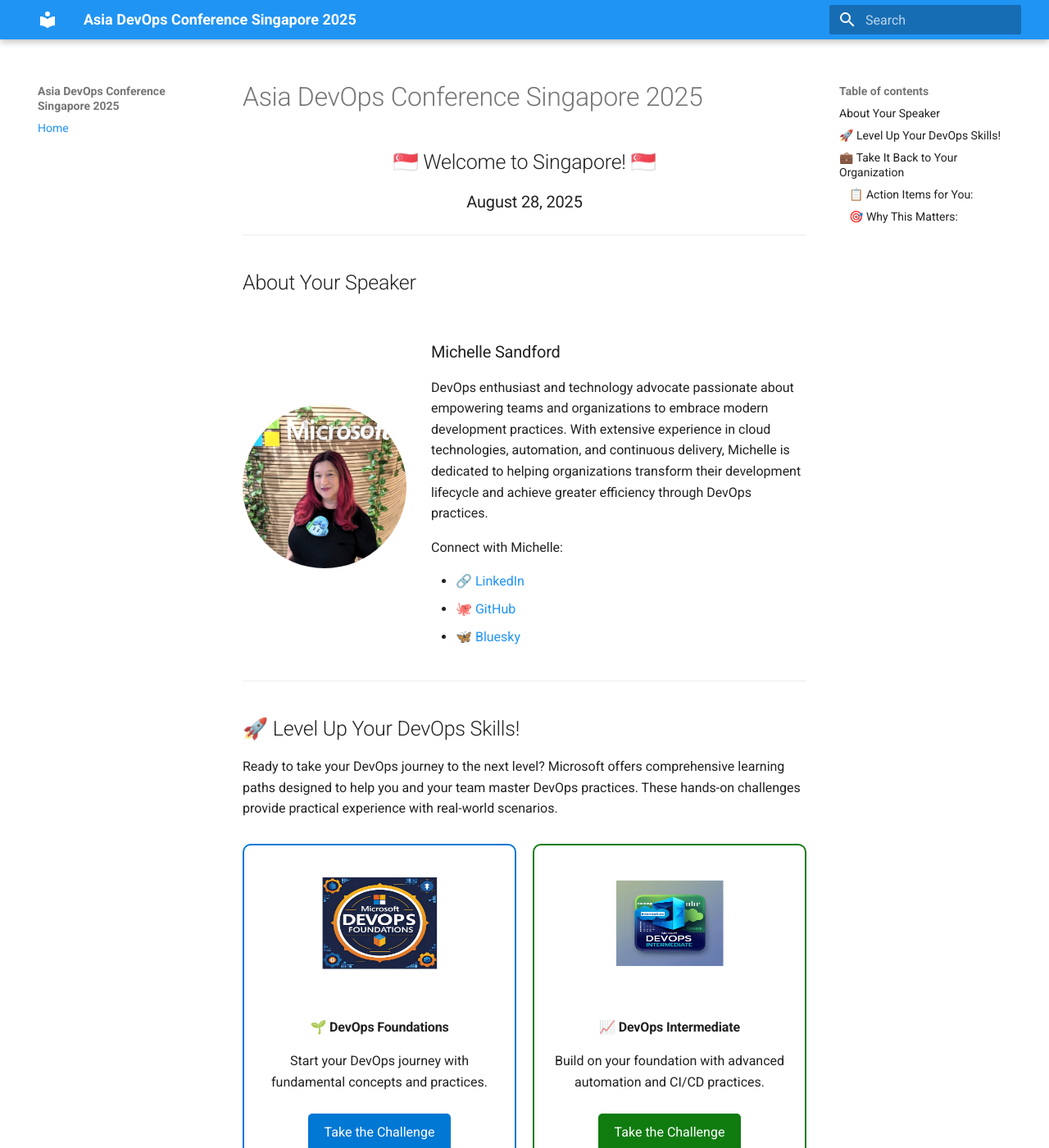
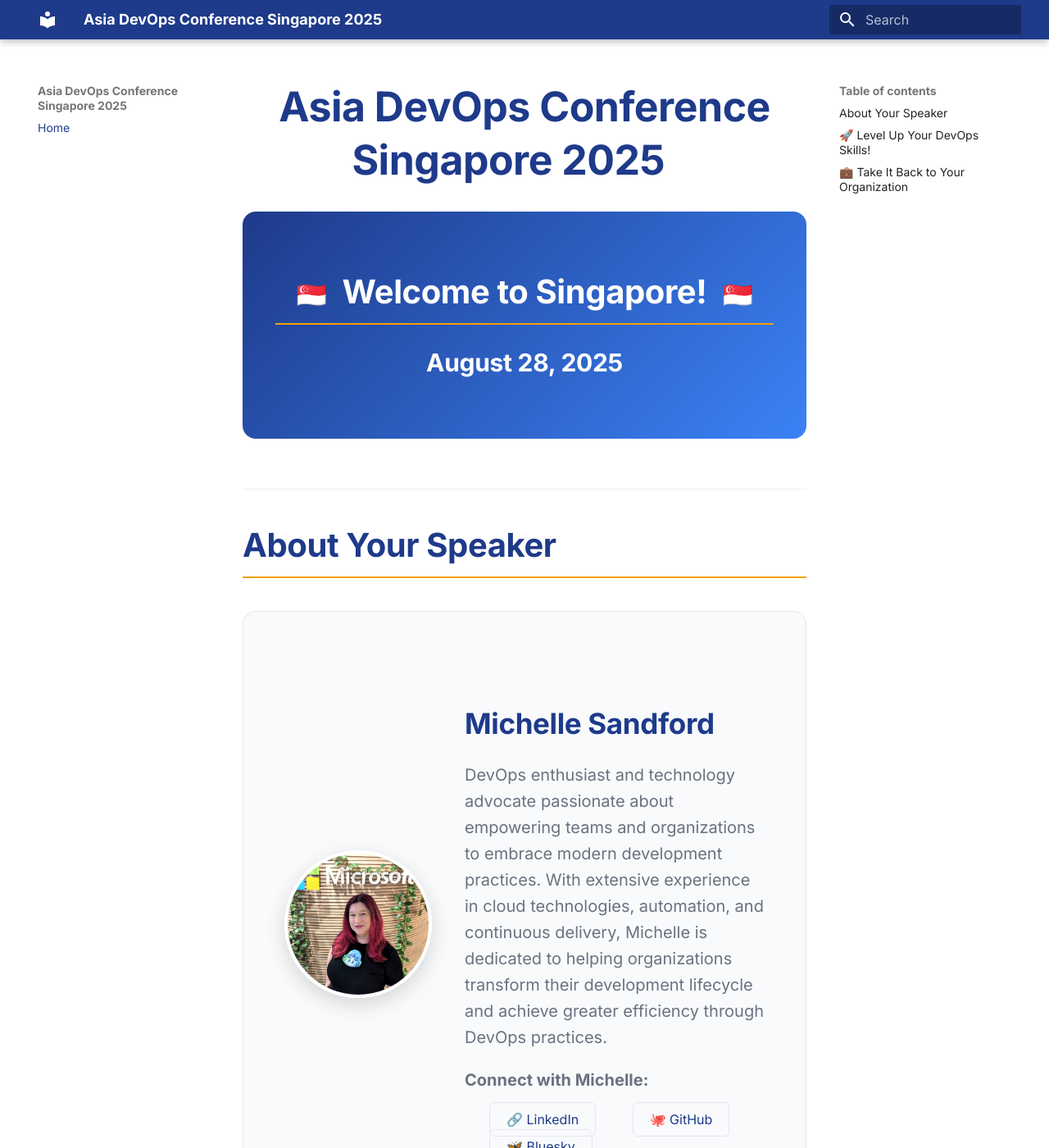
Before and after one commit to codess-aus/SingaporeDevOps, an MkDocs documentation site: the page built from docs/index.md, in a window 1280 px wide and 1400 px high. Shown: the whole window at 82% size. Built offline with MkDocs 1.6.1 and Material for MkDocs 9.7.7, drawn with Linux system fonts in a browser that asks for light colours; some of the changed text lies outside the part shown.

Commit message:
Implement professional business styling matching Asia DevOps Conferences website
- Add custom CSS with professional color scheme and typography
- Update MkDocs configuration with Material theme enhancements
- Restructure index.md with semantic HTML and CSS classes
- Improve responsive design and user experience
- Match visual style to asiadevopsconferences.com branding

```diff
--- a/docs/index.md
+++ b/docs/index.md
@@ -1,7 +1,7 @@
 # Asia DevOps Conference Singapore 2025
 
-<div align="center">
-  <h2>🇸🇬 Welcome to Singapore! 🇸🇬</h2>
+<div class="conference-header">
+  <h2><span class="flag-emoji">🇸🇬</span> Welcome to Singapore! <span class="flag-emoji">🇸🇬</span></h2>
   <h3>August 28, 2025</h3>
 </div>
 
@@ -9,18 +9,20 @@
 
 ## About Your Speaker
 
-<div style="display: flex; align-items: center; margin: 20px 0;">
-  <img src="assets/1. profile pic.jpg" alt="Michelle Sandford" style="width: 200px; height: 200px; border-radius: 50%; margin-right: 30px; object-fit: cover;">
-  <div>
-    <h3>Michelle Sandford</h3>
-    <p>DevOps enthusiast and technology advocate passionate about empowering teams and organizations to embrace modern development practices. With extensive experience in cloud technologies, automation, and continuous delivery, Michelle is dedicated to helping organizations transform their development lifecycle and achieve greater efficiency through DevOps practices.</p>
+<div class="speaker-section">
+  <div class="speaker-profile">
+    <img src="assets/1. profile pic.jpg" alt="Michelle Sandford">
+    <div class="speaker-info">
+      <h3>Michelle Sandford</h3>
+      <p>DevOps enthusiast and technology advocate passionate about empowering teams and organizations to embrace modern development practices. With extensive experience in cloud technologies, automation, and continuous delivery, Michelle is dedicated to helping organizations transform their development lifecycle and achieve greater efficiency through DevOps practices.</p>
 
-    <p>Connect with Michelle:</p>
-    <ul>
-      <li>🔗 <a href="https://linkedin.com/in/michelle-sandford" target="_blank">LinkedIn</a></li>
-      <li>🐙 <a href="https://github.com/codess-aus" target="_blank">GitHub</a></li>
-      <li>🦋 <a href="https://bsky.app/profile/codess-aus.bsky.social" target="_blank">Bluesky</a></li>
-    </ul>
+      <p><strong>Connect with Michelle:</strong></p>
+      <ul class="social-links">
+        <li><a href="https://linkedin.com/in/michelle-sandford" target="_blank">🔗 LinkedIn</a></li>
+        <li><a href="https://github.com/codess-aus" target="_blank">🐙 GitHub</a></li>
+        <li><a href="https://bsky.app/profile/codess-aus.bsky.social" target="_blank">🦋 Bluesky</a></li>
+      </ul>
+    </div>
   </div>
 </div>
 
@@ -30,70 +32,83 @@
 
 Ready to take your DevOps journey to the next level? Microsoft offers comprehensive learning paths designed to help you and your team master DevOps practices. These hands-on challenges provide practical experience with real-world scenarios.
 
-<div style="display: grid; grid-template-columns: repeat(auto-fit, minmax(300px, 1fr)); gap: 20px; margin: 30px 0;">
-
-  <div style="text-align: center; padding: 20px; border: 2px solid #0078d4; border-radius: 10px;">
+<div class="cards-grid">
+  <div class="devops-card">
     <a href="https://docs.microsoft.com/en-us/learn/challenges?id=b950cd71-3566-49bc-9a03-96bf2d86ee0a" target="_blank">
-      <img src="assets/DevOps Foundations.png" alt="DevOps Foundations Badge" style="width: 150px; height: 150px; margin-bottom: 15px;">
+      <img src="assets/DevOps Foundations.png" alt="DevOps Foundations Badge">
     </a>
     <h4>🌱 DevOps Foundations</h4>
     <p>Start your DevOps journey with fundamental concepts and practices.</p>
-    <a href="https://learn.microsoft.com/en-gb/challenges/wrojuzt8d6w6np?sharingId=3029CD893E680AF5" target="_blank" style="background-color: #0078d4; color: white; padding: 10px 20px; text-decoration: none; border-radius: 5px; display: inline-block; margin-top: 10px;">Take the Challenge</a>
+    <a href="https://learn.microsoft.com/en-gb/challenges/wrojuzt8d6w6np?sharingId=3029CD893E680AF5" target="_blank" class="btn-primary">Take the Challenge</a>
   </div>
 
-  <div style="text-align: center; padding: 20px; border: 2px solid #107c10; border-radius: 10px;">
+  <div class="devops-card">
     <a href="https://learn.microsoft.com/en-gb/challenges/y21qfetrgeg1m2?sharingId=3029CD893E680AF5" target="_blank">
-      <img src="assets/DevOps Intermediate.png" alt="DevOps Intermediate Badge" style="width: 150px; height: 150px; margin-bottom: 15px;">
+      <img src="assets/DevOps Intermediate.png" alt="DevOps Intermediate Badge">
     </a>
     <h4>📈 DevOps Intermediate</h4>
     <p>Build on your foundation with advanced automation and CI/CD practices.</p>
-    <a href="https://learn.microsoft.com/en-gb/challenges/qpk7sqtm0jz1ko?tab-challenges-created=tab-created-upcoming&sharingId=3029CD893E680AF5" target="_blank" style="background-color: #107c10; color: white; padding: 10px 20px; text-decoration: none; border-radius: 5px; display: inline-block; margin-top: 10px;">Take the Challenge</a>
+    <a href="https://learn.microsoft.com/en-gb/challenges/qpk7sqtm0jz1ko?tab-challenges-created=tab-created-upcoming&sharingId=3029CD893E680AF5" target="_blank" class="btn-primary">Take the Challenge</a>
   </div>
 
-  <div style="text-align: center; padding: 20px; border: 2px solid #8661c5; border-radius: 10px;">
+  <div class="devops-card">
     <a href="https://docs.microsoft.com/en-us/learn/challenges?id=7a9f4b3e-2c1d-4e8f-9b6a-3d2e1f0c9b8a" target="_blank">
-      <img src="assets/DevOps Advanced.png" alt="DevOps Advanced Badge" style="width: 150px; height: 150px; margin-bottom: 15px;">
+      <img src="assets/DevOps Advanced.png" alt="DevOps Advanced Badge">
     </a>
     <h4>🎯 DevOps Advanced</h4>
     <p>Master complex DevOps scenarios and enterprise-scale implementations.</p>
-    <a href="https://docs.microsoft.com/en-us/learn/challenges?id=7a9f4b3e-2c1d-4e8f-9b6a-3d2e1f0c9b8a" target="_blank" style="background-color: #8661c5; color: white; padding: 10px 20px; text-decoration: none; border-radius: 5px; display: inline-block; margin-top: 10px;">Take the Challenge</a>
+    <a href="https://docs.microsoft.com/en-us/learn/challenges?id=7a9f4b3e-2c1d-4e8f-9b6a-3d2e1f0c9b8a" target="_blank" class="btn-primary">Take the Challenge</a>
   </div>
-
 </div>
 
 ## 💼 Take It Back to Your Organization
 
 Don't keep this knowledge to yourself! Here's how you can champion DevOps transformation in your workplace:
 
-### 📋 Action Items for You:
-- ✅ **Share these learning paths** with your development and operations teams
-- ✅ **Propose a team challenge** to complete one learning path together
-- ✅ **Schedule regular DevOps skill-building sessions** using Microsoft Learn content
-- ✅ **Create internal champions** by encouraging team members to earn these badges
-- ✅ **Track progress and celebrate achievements** to maintain momentum
+<div class="checklist">
+  <h4>📋 Action Items for You:</h4>
+  <ul>
+    <li><strong>Share these learning paths</strong> with your development and operations teams</li>
+    <li><strong>Schedule regular DevOps skill-building sessions</strong> using Microsoft Learn content</li>
+    <li><strong>Create internal champions</strong> by encouraging team members to earn these badges</li>
+    <li><strong>Track progress and celebrate achievements</strong> to maintain momentum</li>
+  </ul>
+</div>
 
-### 🎯 Why This Matters:
-- **Improved collaboration** between development and operations teams
-- **Faster time-to-market** with automated CI/CD pipelines
-- **Higher quality software** through continuous testing and monitoring
-- **Reduced deployment risks** with infrastructure as code and automated rollbacks
-- **Enhanced team satisfaction** through better tools and processes
-
----
-
-<div style="background-color: #f8f9fa; padding: 20px; border-radius: 10px; margin: 30px 0; text-align: center;">
-  <h3>🌟 Ready to Transform Your Organization?</h3>
-  <p style="font-size: 18px; margin: 15px 0;">
-    The future of software delivery is DevOps. Start your journey today and help your organization embrace the practices that will drive innovation and success.
-  </p>
-  <p style="font-style: italic; color: #666;">
-    "The best time to start your DevOps transformation was yesterday. The second best time is now."
-  </p>
+<div class="benefits-grid">
+  <div class="benefit-item">
+    <strong>Improved collaboration</strong>
+    Between development and operations teams
+  </div>
+  <div class="benefit-item">
+    <strong>Faster time-to-market</strong>
+    With automated CI/CD pipelines
+  </div>
+  <div class="benefit-item">
+    <strong>Higher quality software</strong>
+    Through continuous testing and monitoring
+  </div>
+  <div class="benefit-item">
+    <strong>Reduced deployment risks</strong>
+    With infrastructure as code and automated rollbacks
+  </div>
+  <div class="benefit-item">
+    <strong>Enhanced team satisfaction</strong>
+    Through better tools and processes
+  </div>
 </div>
 
 ---
 
-<div align="center">
+<div class="action-section">
+  <h3>🌟 Ready to Transform Your Organization?</h3>
+  <p>The future of software delivery is DevOps. Start your journey today and help your organization embrace the practices that will drive innovation and success.</p>
+  <p><em>"The best time to start your DevOps transformation was yesterday. The second best time is now."</em></p>
+</div>
+
+---
+
+<div class="conference-footer">
   <p><strong>Thank you for attending the Asia DevOps Conference Singapore 2025!</strong></p>
-  <p>🇸🇬 See you next year! 🇸🇬</p>
+  <p><span class="flag-emoji">🇸🇬</span> See you next year! <span class="flag-emoji">🇸🇬</span></p>
 </div>
--- /dev/null
+++ b/docs/stylesheets/extra.css
@@ -0,0 +1,334 @@
+/* Asia DevOps Conference Professional Styling */
+
+:root {
+  --primary-color: #1e3a8a;
+  --secondary-color: #3b82f6;
+  --accent-color: #f59e0b;
+  --text-dark: #1f2937;
+  --text-light: #6b7280;
+  --background-light: #f8fafc;
+  --border-color: #e5e7eb;
+}
+
+/* Override Material theme colors */
+[data-md-color-scheme="default"] {
+  --md-primary-fg-color: var(--primary-color);
+  --md-primary-fg-color--light: var(--secondary-color);
+  --md-primary-fg-color--dark: #1e40af;
+  --md-accent-fg-color: var(--accent-color);
+  --md-text-color: var(--text-dark);
+}
+
+/* Typography improvements */
+.md-typeset {
+  font-family: 'Inter', 'Segoe UI', -apple-system, BlinkMacSystemFont, sans-serif;
+  line-height: 1.6;
+}
+
+.md-typeset h1 {
+  color: var(--primary-color);
+  font-weight: 700;
+  font-size: 2.5rem;
+  margin-bottom: 1.5rem;
+  text-align: center;
+}
+
+.md-typeset h2 {
+  color: var(--primary-color);
+  font-weight: 600;
+  font-size: 2rem;
+  margin-top: 2rem;
+  margin-bottom: 1rem;
+  border-bottom: 2px solid var(--accent-color);
+  padding-bottom: 0.5rem;
+}
+
+.md-typeset h3 {
+  color: var(--text-dark);
+  font-weight: 600;
+  font-size: 1.5rem;
+  margin-top: 1.5rem;
+  margin-bottom: 0.75rem;
+}
+
+.md-typeset h4 {
+  color: var(--primary-color);
+  font-weight: 600;
+  font-size: 1.25rem;
+  margin-bottom: 0.5rem;
+}
+
+/* Professional card styling */
+.devops-card {
+  background: white;
+  border: 1px solid var(--border-color);
+  border-radius: 12px;
+  padding: 2rem;
+  text-align: center;
+  box-shadow: 0 4px 6px -1px rgba(0, 0, 0, 0.1), 0 2px 4px -1px rgba(0, 0, 0, 0.06);
+  transition: all 0.3s ease;
+  margin-bottom: 1.5rem;
+}
+
+.devops-card:hover {
+  transform: translateY(-4px);
+  box-shadow: 0 10px 25px -3px rgba(0, 0, 0, 0.1), 0 4px 6px -2px rgba(0, 0, 0, 0.05);
+}
+
+.devops-card img {
+  width: 120px !important;
+  height: 120px !important;
+  margin-bottom: 1rem !important;
+  border-radius: 8px;
+}
+
+/* Professional button styling */
+.btn-primary {
+  background: linear-gradient(135deg, var(--primary-color) 0%, var(--secondary-color) 100%);
+  color: white;
+  padding: 12px 24px;
+  text-decoration: none;
+  border-radius: 8px;
+  display: inline-block;
+  margin-top: 1rem;
+  font-weight: 600;
+  transition: all 0.3s ease;
+  border: none;
+  cursor: pointer;
+}
+
+.btn-primary:hover {
+  transform: translateY(-2px);
+  box-shadow: 0 6px 20px rgba(30, 58, 138, 0.4);
+  text-decoration: none;
+  color: white;
+}
+
+.btn-secondary {
+  background: linear-gradient(135deg, var(--accent-color) 0%, #f97316 100%);
+  color: white;
+  padding: 12px 24px;
+  text-decoration: none;
+  border-radius: 8px;
+  display: inline-block;
+  margin-top: 1rem;
+  font-weight: 600;
+  transition: all 0.3s ease;
+}
+
+.btn-secondary:hover {
+  transform: translateY(-2px);
+  box-shadow: 0 6px 20px rgba(245, 158, 11, 0.4);
+  text-decoration: none;
+  color: white;
+}
+
+/* Professional speaker section */
+.speaker-section {
+  background: var(--background-light);
+  border-radius: 16px;
+  padding: 2.5rem;
+  margin: 2rem 0;
+  border: 1px solid var(--border-color);
+}
+
+.speaker-profile {
+  display: flex;
+  align-items: center;
+  gap: 2rem;
+  margin: 1.5rem 0;
+}
+
+.speaker-profile img {
+  width: 180px !important;
+  height: 180px !important;
+  border-radius: 50% !important;
+  object-fit: cover !important;
+  border: 4px solid white;
+  box-shadow: 0 8px 25px rgba(0, 0, 0, 0.15);
+}
+
+.speaker-info h3 {
+  color: var(--primary-color);
+  font-size: 1.75rem;
+  margin-bottom: 0.5rem;
+}
+
+.speaker-info p {
+  color: var(--text-light);
+  font-size: 1rem;
+  line-height: 1.6;
+  margin-bottom: 1rem;
+}
+
+/* Social links styling */
+.social-links {
+  list-style: none;
+  padding: 0;
+  margin: 1rem 0;
+}
+
+.social-links li {
+  display: inline-block;
+  margin-right: 1rem;
+}
+
+.social-links a {
+  color: var(--primary-color);
+  text-decoration: none;
+  font-weight: 500;
+  padding: 0.5rem 1rem;
+  border-radius: 6px;
+  transition: all 0.3s ease;
+  border: 1px solid var(--border-color);
+}
+
+.social-links a:hover {
+  background: var(--primary-color);
+  color: white;
+  transform: translateY(-2px);
+}
+
+/* Grid layout for cards */
+.cards-grid {
+  display: grid;
+  grid-template-columns: repeat(auto-fit, minmax(300px, 1fr));
+  gap: 2rem;
+  margin: 2rem 0;
+}
+
+/* Action section styling */
+.action-section {
+  background: linear-gradient(135deg, var(--primary-color) 0%, var(--secondary-color) 100%);
+  color: white;
+  padding: 3rem 2rem;
+  border-radius: 16px;
+  margin: 3rem 0;
+  text-align: center;
+}
+
+.action-section h3 {
+  color: white;
+  font-size: 2rem;
+  margin-bottom: 1rem;
+}
+
+.action-section p {
+  font-size: 1.1rem;
+  margin-bottom: 1rem;
+  opacity: 0.9;
+}
+
+/* Professional checklist styling */
+.checklist {
+  background: white;
+  border-radius: 12px;
+  padding: 2rem;
+  margin: 2rem 0;
+  border-left: 4px solid var(--accent-color);
+  box-shadow: 0 2px 8px rgba(0, 0, 0, 0.1);
+}
+
+.checklist h4 {
+  color: var(--primary-color);
+  margin-bottom: 1rem;
+}
+
+.checklist ul {
+  list-style: none;
+  padding: 0;
+}
+
+.checklist li {
+  margin-bottom: 0.75rem;
+  padding-left: 2rem;
+  position: relative;
+}
+
+.checklist li:before {
+  content: "✓";
+  position: absolute;
+  left: 0;
+  color: var(--accent-color);
+  font-weight: bold;
+  font-size: 1.2rem;
+}
+
+/* Benefits grid */
+.benefits-grid {
+  display: grid;
+  grid-template-columns: repeat(auto-fit, minmax(250px, 1fr));
+  gap: 1.5rem;
+  margin: 2rem 0;
+}
+
+.benefit-item {
+  background: var(--background-light);
+  padding: 1.5rem;
+  border-radius: 8px;
+  border-left: 4px solid var(--secondary-color);
+}
+
+.benefit-item strong {
+  color: var(--primary-color);
+  display: block;
+  margin-bottom: 0.5rem;
+}
+
+/* Footer styling */
+.conference-footer {
+  text-align: center;
+  background: var(--background-light);
+  padding: 2rem;
+  border-radius: 12px;
+  margin-top: 3rem;
+  border: 1px solid var(--border-color);
+}
+
+.conference-footer p {
+  margin: 0.5rem 0;
+  font-weight: 500;
+}
+
+/* Responsive design */
+@media (max-width: 768px) {
+  .speaker-profile {
+    flex-direction: column;
+    text-align: center;
+  }
+
+  .speaker-profile img {
+    width: 150px !important;
+    height: 150px !important;
+  }
+
+  .cards-grid {
+    grid-template-columns: 1fr;
+  }
+
+  .social-links li {
+    display: block;
+    margin: 0.5rem 0;
+  }
+}
+
+/* Header enhancement */
+.conference-header {
+  text-align: center;
+  background: linear-gradient(135deg, var(--primary-color) 0%, var(--secondary-color) 100%);
+  color: white;
+  padding: 3rem 2rem;
+  border-radius: 16px;
+  margin-bottom: 3rem;
+}
+
+.conference-header h2,
+.conference-header h3 {
+  color: white;
+  margin: 0.5rem 0;
+}
+
+.flag-emoji {
+  font-size: 1.5rem;
+  margin: 0 0.5rem;
+}
--- a/mkdocs.yml
+++ b/mkdocs.yml
@@ -1,5 +1,5 @@
 site_name: Asia DevOps Conference Singapore 2025
-site_description: Join us for the Asia DevOps Conference in Singapore on August 28, 2025
+site_description: Singapore DevOps Conference - Level up your DevOps skills with Microsoft Learn challenges
 site_author: Michelle Sandford
 site_url: https://codess-aus.github.io/SingaporeDevOps/
 
@@ -8,21 +8,38 @@ theme:
   palette:
     - scheme: default
       primary: blue
-      accent: light blue
+      accent: amber
   features:
     - navigation.instant
     - navigation.top
+    - navigation.sections
+    - navigation.expand
+    - search.highlight
+    - search.share
     - content.code.copy
+  font:
+    text: Inter
+    code: Fira Code
 
 markdown_extensions:
   - attr_list
   - md_in_html
+  - admonition
+  - codehilite
+  - toc:
+      permalink: true
+  - pymdownx.superfences
+  - pymdownx.tabbed:
+      alternate_style: true
   - pymdownx.emoji:
       emoji_index: !!python/name:material.extensions.emoji.twemoji
       emoji_generator: !!python/name:material.extensions.emoji.to_svg
 
 nav:
   - Home: index.md
+
+extra_css:
+  - stylesheets/extra.css
 
 extra:
   social:
```
